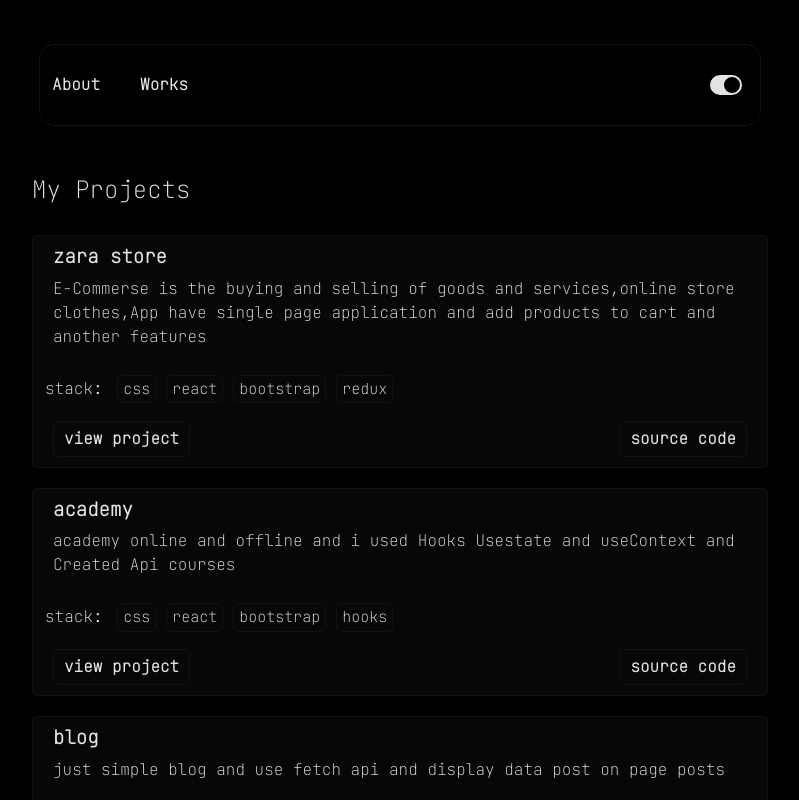
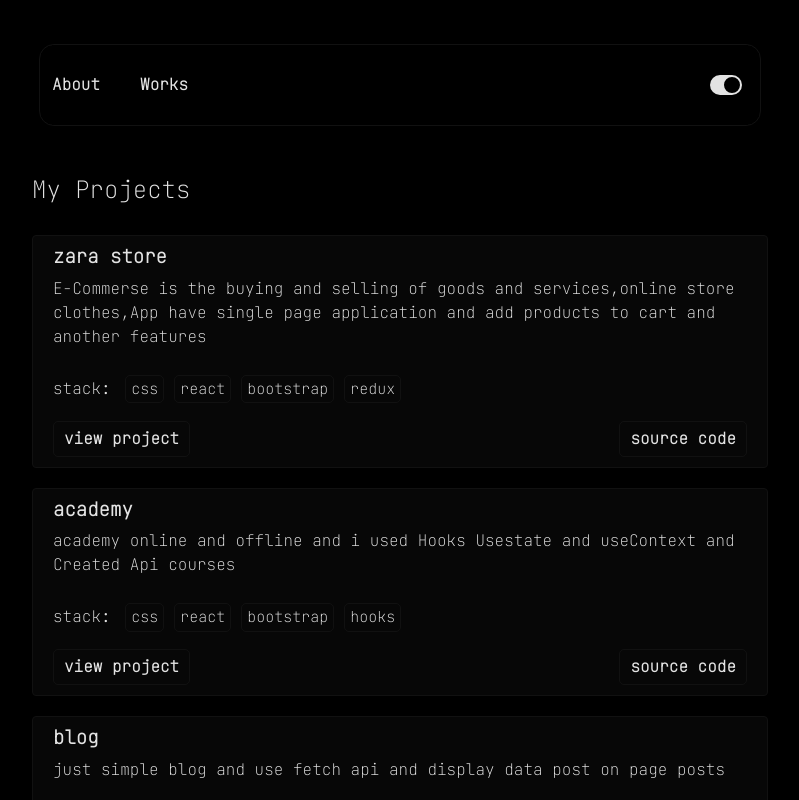
Before and after one commit to 3bdalah/3bdallah, a Next.js app: page /projects in a window 1280 px wide. Shown: the top 800 px of the page, without its empty margins (240-1039 px from the left). Built offline with nearby package versions, Linux system fonts and the light colour scheme.

Commit message:
fix(stack card project) : remove margin left

```diff
--- a/styles/globals.css
+++ b/styles/globals.css
@@ -368,7 +368,7 @@ nav{
 }
 .projects .card-project .skills {
   margin-bottom:10px;
-  margin-left: -8px;
+  margin-left: 0px;
   text-transform: lowercase;
 }
 .projects .card-project .skill{
```
